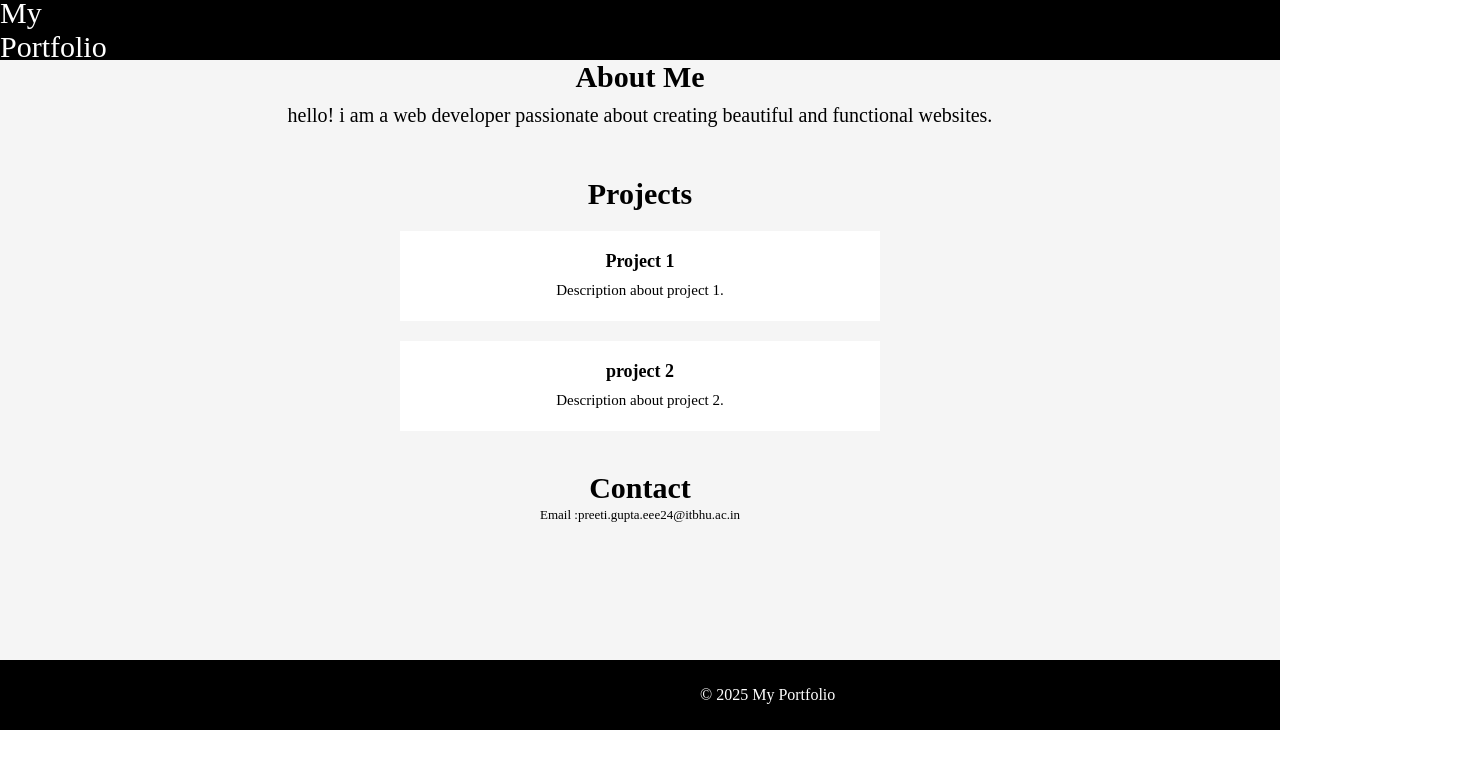
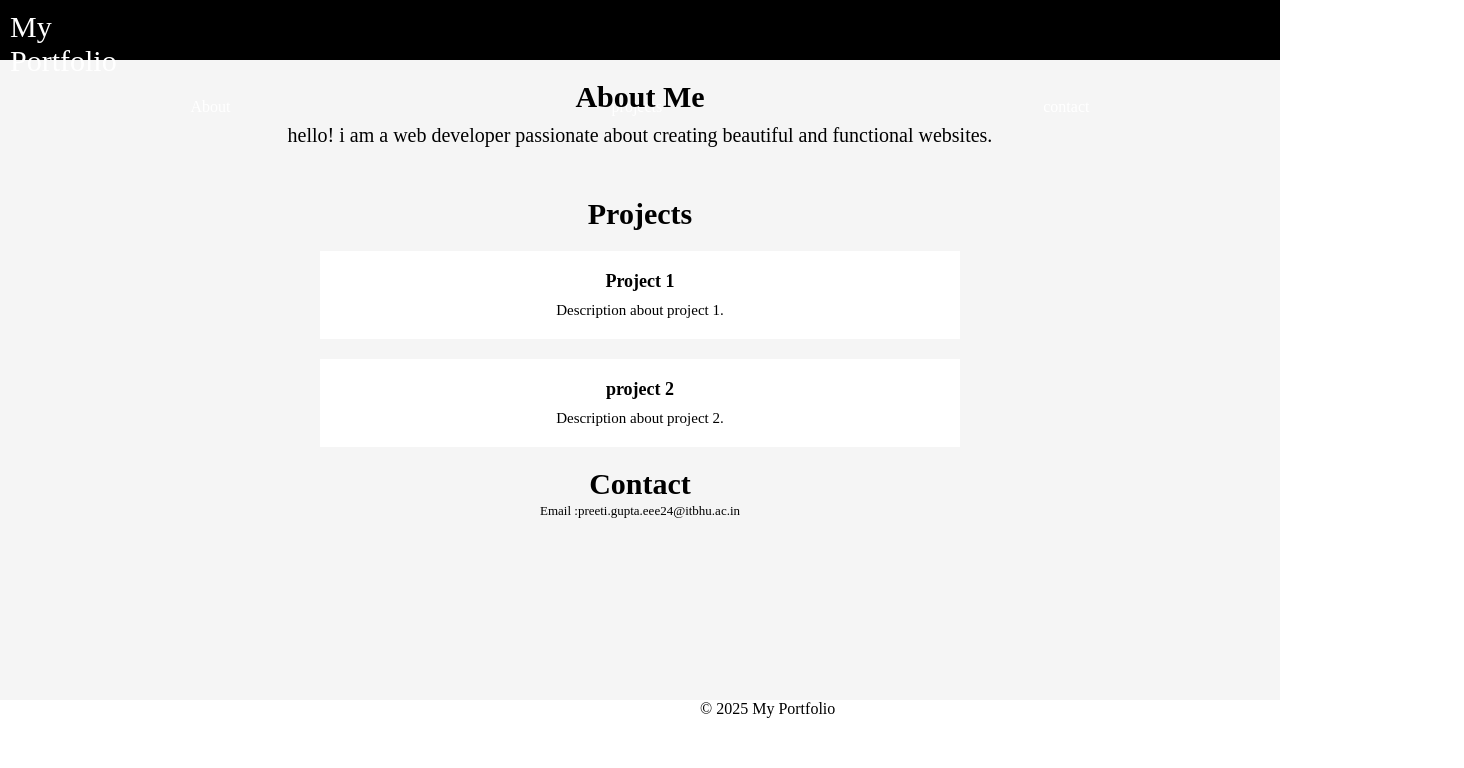
Before and after one commit to preetiGuptaEEE24/My-Portfolio, a plain HTML site: page index.html in a window 1280 px wide. Shown: the whole page, 1464 px wide, since content can reach past the window. Drawn offline with Linux system fonts and the light colour scheme.

Commit message:
Update style.css

```diff
--- a/style.css
+++ b/style.css
@@ -9,10 +9,13 @@
  height:60px;
     display:flex;
   /* display:flex; 1st this and two lines below are used to write sentences in btw */
-  justify-content: space-between;
+  justify-content: space-around;
     align-items: center;
     background-color: black;
     text-decoration: none;
+ flex-wrap: wrap;   /* allow items to wrap on small screens */
+}
+
 
 
  #logo {
@@ -24,21 +27,22 @@
 
 
     }
-  a {
+#navbar  a {
 
-        margin-right: 10px;
+
         text-decoration: none;
         color:white;
-        padding: 0px;
+        padding:10px;
         border:none;
 
     }
-}
+
 #content {
     background-color: whitesmoke;
     text-align: center;
     font-style: normal;
     height:600px;
+    padding:20px;
 
 
     h1 {
@@ -70,15 +74,16 @@
         }
     }
     #project1 {
-        margin-top: 20px;
-        height:70px;
              background-color: white;
         color: black;
         font-size: 15px;
-        margin-left: 400px;
-        margin-right: 400px;
         text-align: center;
-        padding-top: 20px;
+        padding:20px;
+        width:80%;
+        max-width:600px;
+        margin:20px auto;
+        }
+
         h2 {
             margin-bottom: 10px;
             font-size: 18px;
@@ -89,16 +94,15 @@
 
 }
 #project2 {
-    margin-top: 20px;
-    height:70px;
   background-color: white;
         color: black;
         font-size: 15px;
-    margin-left: 400px;
-    margin-right: 400px;
         text-align: center;
-    padding-top: 20px;
-    margin-bottom: 40px;
+        padding:20px;
+        width:80%;
+        max-width:600px;
+        margin:20px auto;
+        }
     h2 {
         margin-bottom: 10px;
         font-size: 18px;
```
Lines whose indentation alone changed are shown as unchanged.
